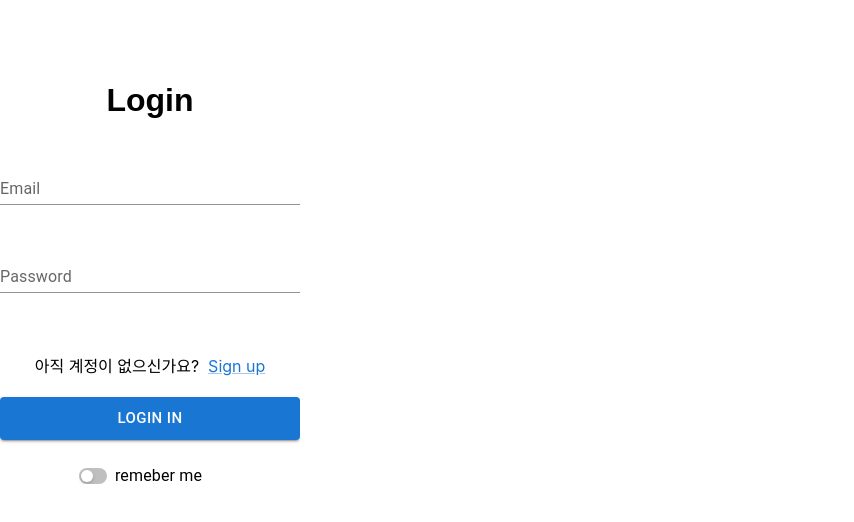
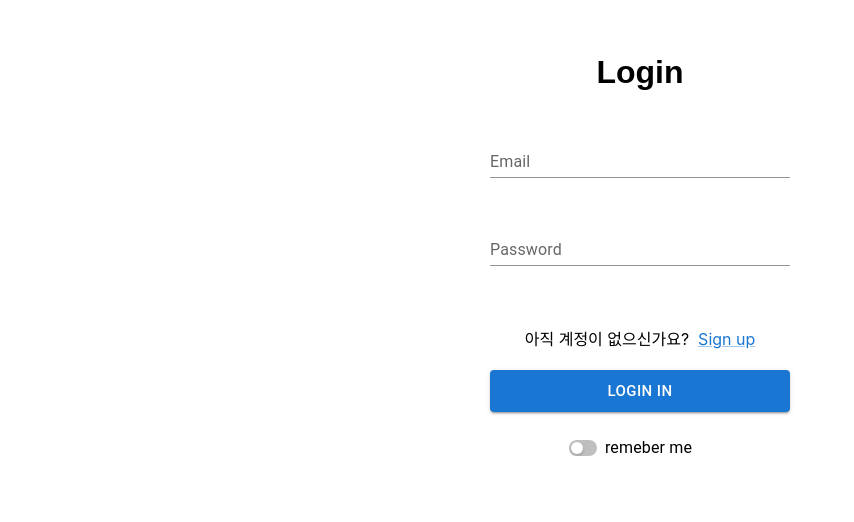
Before and after one commit to bbyuck/account-book-ui, a React (Create React App) app: page /login in a window 1280 px wide. Shown: the part 124-646 px from the top of the page, without its empty margins (0-854 px from the left). Built offline with nearby package versions, Linux system fonts and the light colour scheme; no server answers; a web font is replaced by a local one.

Commit message:
signup, login 페이지 height 수정

```diff
--- a/src/pages/Login.js
+++ b/src/pages/Login.js
@@ -99,8 +99,7 @@ export default function Login() {
   return (
     <Page
       innerContnentsStyle={{
-        position: "absolute",
-        height: "calc(100%)",
+        height: "100%",
         top: "0px",
       }}
     >
--- a/src/pages/Signup.js
+++ b/src/pages/Signup.js
@@ -23,8 +23,7 @@ export default function Signup() {
     <Page
       headerInfo={headerInfo}
       innerContnentsStyle={{
-        position: "absolute",
-        height: "calc(100%)",
+        height: "100%",
         top: "0px",
       }}
     >
--- a/src/pages/style/Login.css
+++ b/src/pages/style/Login.css
@@ -12,7 +12,7 @@
   flex-direction: column;
   align-items: center;
   justify-content: center;
-  height: 100vh;
+  height: 100%;
 }
 
 .login-page {
```
